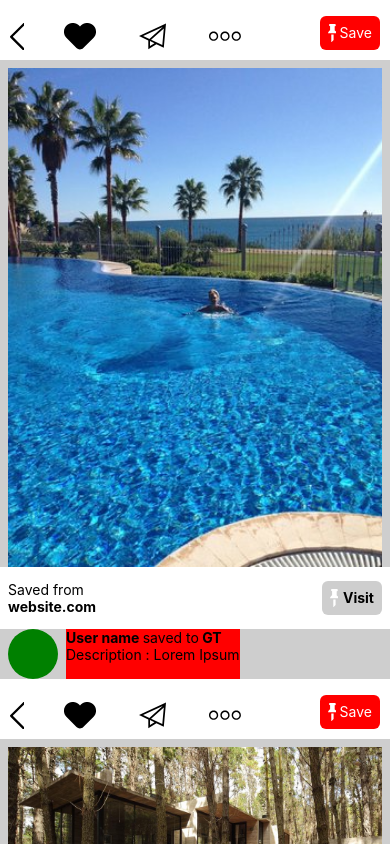
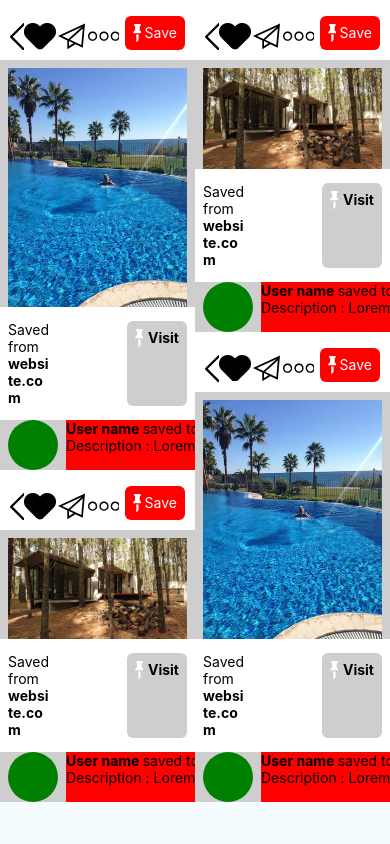
Before and after one commit to matiaskochman/reactnative_flexbox_design, a React Native app: screen / in a window 390 px wide. Built offline with nearby package versions, Linux system fonts and the light colour scheme.

Commit message:
styling in 2 columns

```diff
--- a/App.js
+++ b/App.js
@@ -21,6 +21,7 @@ export default class App extends Component<{}> {
     super(props);
 
     this.state = {
+      columns:2,
       pin:{
         hotel1:{
           imageSource:require('./app/images/hotel1.jpg'),
@@ -39,9 +40,15 @@ export default class App extends Component<{}> {
 
   render() {
     return (
-      <ScrollView style={styles.container}>
-        <Pin pinSource={this.state.pin.hotel1}/>
-        <Pin pinSource={this.state.pin.haus}/>
+      <ScrollView style={styles.container} contentContainerStyle={styles.contentContainer}>
+        <View style={styles.pinContainer}>
+          <Pin pinSource={this.state.pin.hotel1} columns={this.state.columns}/>
+          <Pin pinSource={this.state.pin.haus} columns={this.state.columns}/>
+        </View>
+        <View style={styles.pinContainer}>
+          <Pin pinSource={this.state.pin.haus} columns={this.state.columns}/>
+          <Pin pinSource={this.state.pin.hotel1} columns={this.state.columns}/>
+        </View>
       </ScrollView>
     )
 
@@ -49,6 +56,9 @@ export default class App extends Component<{}> {
 }
 
 const styles = StyleSheet.create({
+  contentContainer:{
+    flexDirection:'row'
+  },
   container: {
     flex: 1,
     //justifyContent: 'center',
@@ -65,4 +75,10 @@ const styles = StyleSheet.create({
     color: '#333333',
     marginBottom: 5,
   },
+  pinContainer:{
+    flex:1,
+    flexDirection:'column', //por default es column pero toma la direction del padre que es row
+    alignSelf:'flex-start',
+    alignItems:'flex-start'
+  }
 });
--- a/app/components/LocalImage.js
+++ b/app/components/LocalImage.js
@@ -1,9 +1,12 @@
 import React, {Component} from 'react';
 import {Image,Dimensions} from 'react-native';
 
-const LocalImage = ({source,originalWidth,originalHeight}) => {
+const LocalImage = ({source,originalWidth,originalHeight,columns}) => {
   let windowWidth = Dimensions.get('window').width;
 
+  if(columns){
+    windowWidth = windowWidth /columns;
+  }
   // -16 because style is taking 16 px of padding
   let widthChange = (windowWidth - 16) / originalWidth;
   let newWidth = originalWidth * widthChange;
--- a/app/components/Pin.js
+++ b/app/components/Pin.js
@@ -1,5 +1,6 @@
 import React, { Component } from 'react';
-import { View,Text,StyleSheet,Image } from 'react-native';
+import { View,Text,StyleSheet,Image,
+Dimensions } from 'react-native';
 
 import {
   Back,
@@ -12,11 +13,13 @@ import UtilityNavButton from './UtilityNavButton';
 import Button from './Button';
 import LocalImage from './LocalImage';
 
+
+let windowWidth = Dimensions.get('window').width;
 export default class Pin extends Component {
 
   render(){
     return(
-      <View style={styles.PinContainer}>
+      <View style={[styles.PinContainer,{width:windowWidth/this.props.columns}]}>
 
         {/*header*/}
         <View style={styles.PinHeader}>
@@ -37,16 +40,8 @@ export default class Pin extends Component {
         <LocalImage
           source={this.props.pinSource.imageSource}
           originalWidth={this.props.pinSource.originalWidth}
-          originalHeight={this.props.pinSource.originalHeight}/>
-
-          {
-            /*
-            <LocalImage
-              source={require('../images/haus.jpg')}
-              originalWidth={1024}
-              originalHeight={576}/>
-            */
-          }
+          originalHeight={this.props.pinSource.originalHeight}
+          columns={this.props.columns}/>
 
         </View>
 
```
